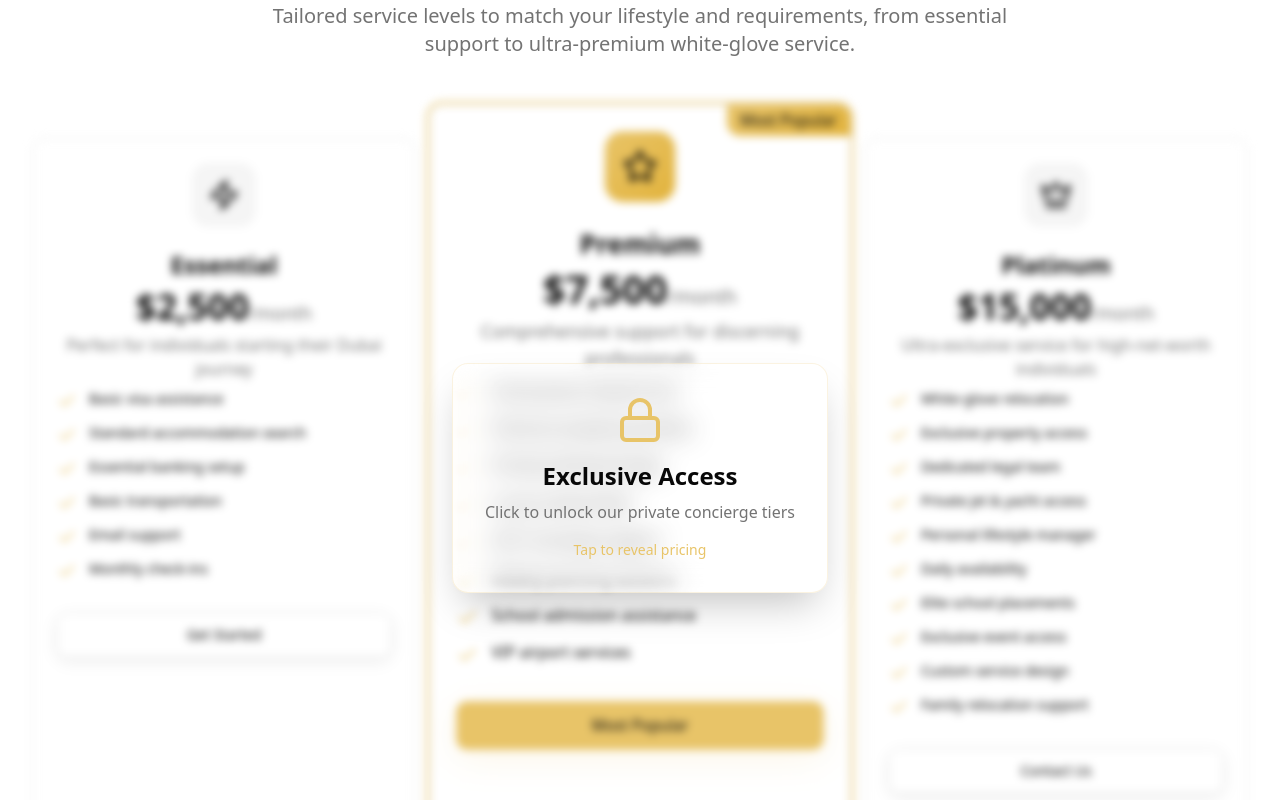
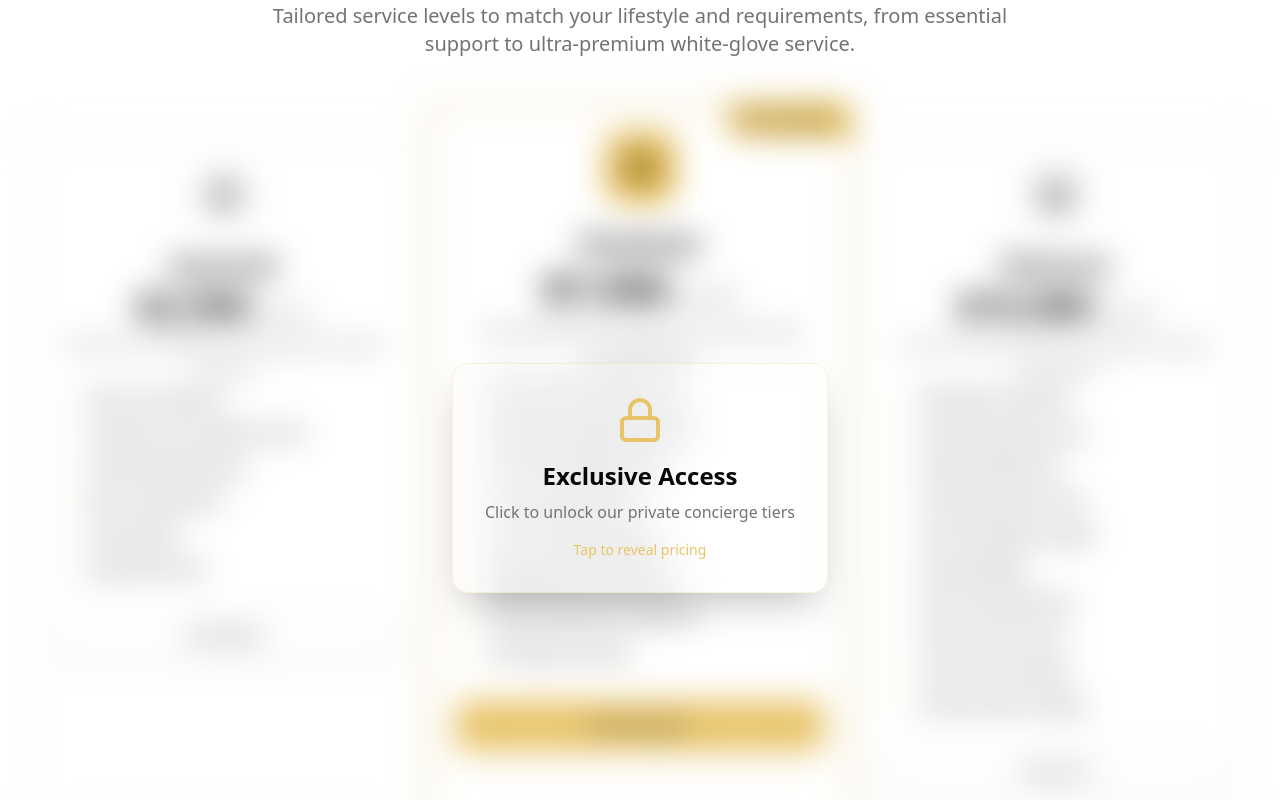
Before and after one commit to MansaMusaMogule86/dubai-a-la-carte, a React (Vite) app: page / in a window 1280 px wide. Shown: the part 2180-2980 px from the top of the page. Built offline with nearby package versions, Linux system fonts and the light colour scheme.

Commit message:
Refine pricing section blur
Increase the blur intensity of the pricing section to enhance the glassmorphism effect.

```diff
--- a/src/components/Pricing.tsx
+++ b/src/components/Pricing.tsx
@@ -135,7 +135,7 @@ export const Pricing = () => {
 
           {/* Pricing Cards */}
           <div className={`grid grid-cols-1 lg:grid-cols-3 gap-8 transition-all duration-500 ${
-            !isUnlocked ? 'blur-sm pointer-events-none' : ''
+            !isUnlocked ? 'blur-lg pointer-events-none' : ''
           }`}>
             {plans.map((plan, index) => (
               <Card
```
